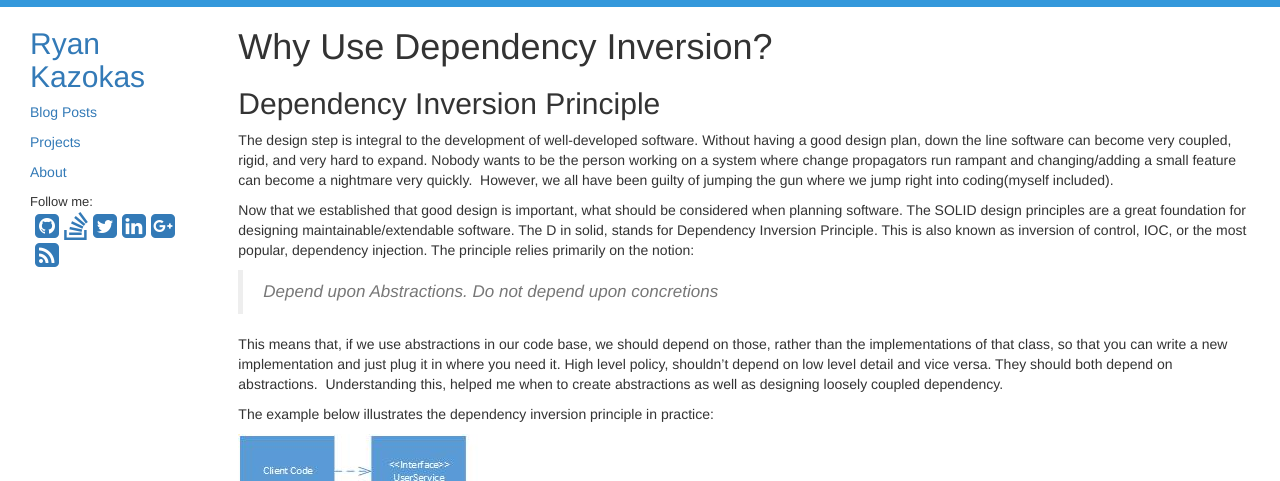
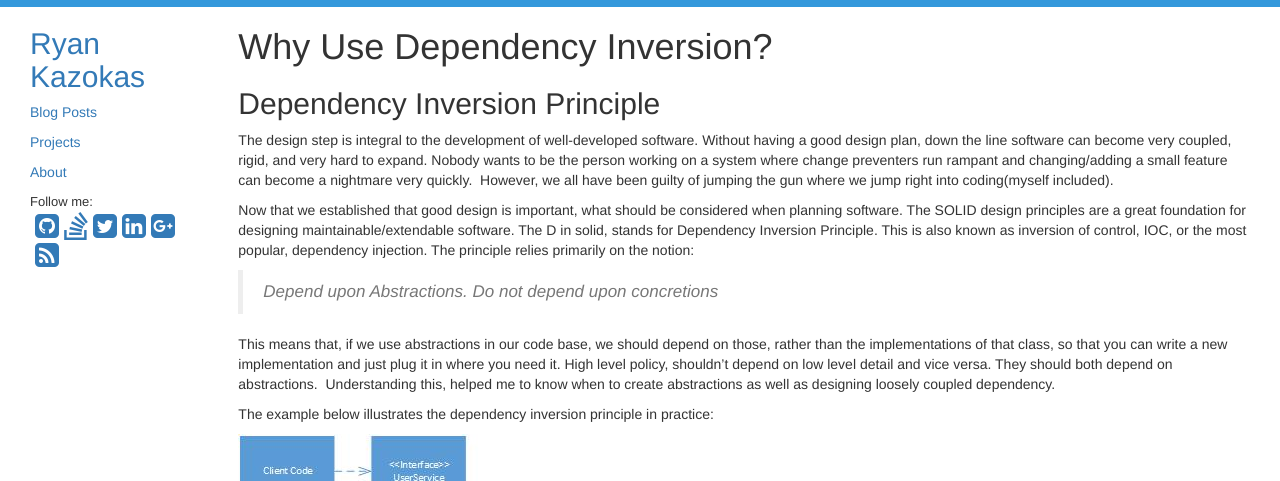
Before and after one commit to ryankazokas/ryankazokas.github.io, a Jekyll site: the page built from _posts/2016-12-07-why-dependency-inversion.md, in a window 1280 px wide. Shown: the top 481 px of the page. Built offline with Jekyll 4.4.1, drawn with Linux system fonts in a browser that asks for light colours; nearby versions of some CDN libraries.

Commit message:
Update from Forestry.io - 2016-12-07-why-dependency-inversion.md

```diff
--- a/_posts/2016-12-07-why-dependency-inversion.md
+++ b/_posts/2016-12-07-why-dependency-inversion.md
@@ -5,13 +5,13 @@
 ---
 ## Dependency Inversion Principle
 
-The design step is integral to the development of well-developed software. Without having a good design plan, down the line software can become very coupled, rigid, and very hard to expand. Nobody wants to be the person working on a system where change propagators run rampant and changing/adding a small feature can become a nightmare very quickly.  However, we all have been guilty of jumping the gun where we jump right into coding(myself included).
+The design step is integral to the development of well-developed software. Without having a good design plan, down the line software can become very coupled, rigid, and very hard to expand. Nobody wants to be the person working on a system where change preventers run rampant and changing/adding a small feature can become a nightmare very quickly.  However, we all have been guilty of jumping the gun where we jump right into coding(myself included).
 
 Now that we established that good design is important, what should be considered when planning software. The SOLID design principles are a great foundation for designing maintainable/extendable software. The D in solid, stands for Dependency Inversion Principle. This is also known as inversion of control, IOC, or the most popular, dependency injection. The principle relies primarily on the notion:
 
 > Depend upon Abstractions. Do not depend upon concretions
 
-This means that, if we use abstractions in our code base, we should depend on those, rather than the implementations of that class, so that you can write a new implementation and just plug it in where you need it. High level policy, shouldn't depend on low level detail and vice versa. They should both depend on abstractions.  Understanding this, helped me when to create abstractions as well as designing loosely coupled dependency.
+This means that, if we use abstractions in our code base, we should depend on those, rather than the implementations of that class, so that you can write a new implementation and just plug it in where you need it. High level policy, shouldn't depend on low level detail and vice versa. They should both depend on abstractions.  Understanding this, helped me to know when to create abstractions as well as designing loosely coupled dependency.
 
 The example below illustrates the dependency inversion principle in practice:
 
```
